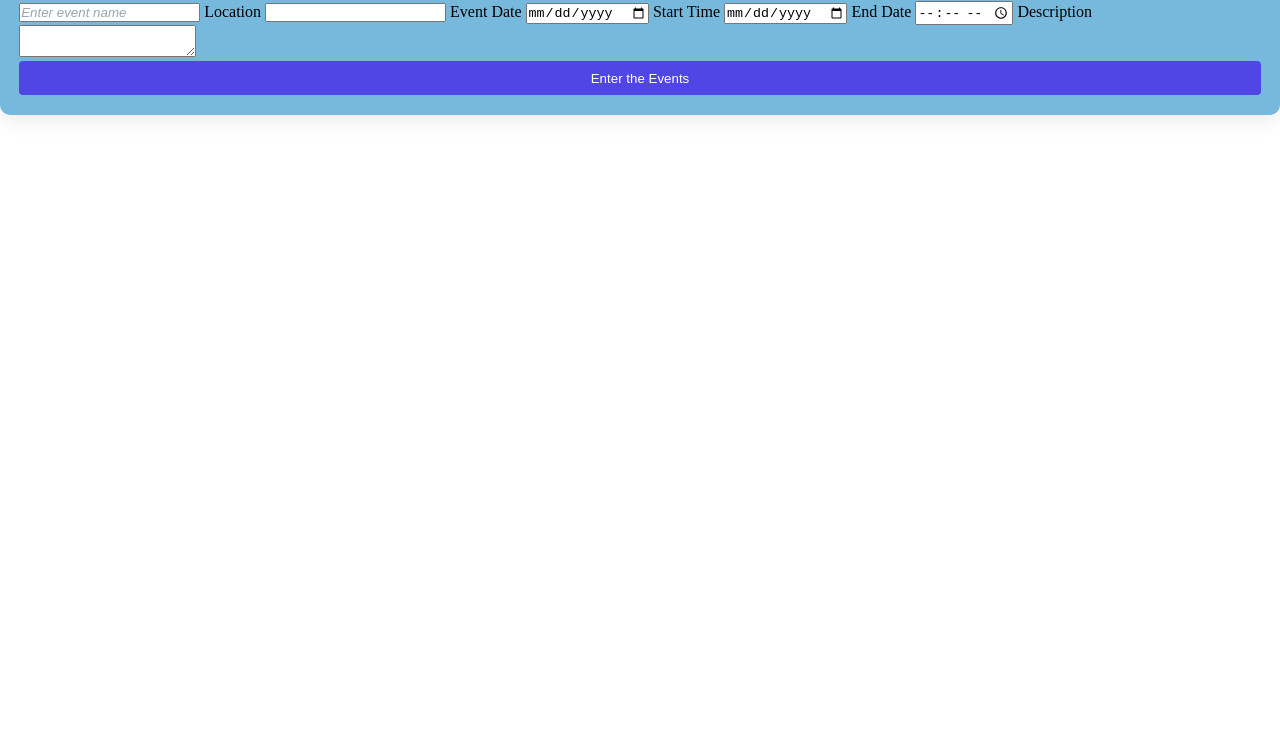
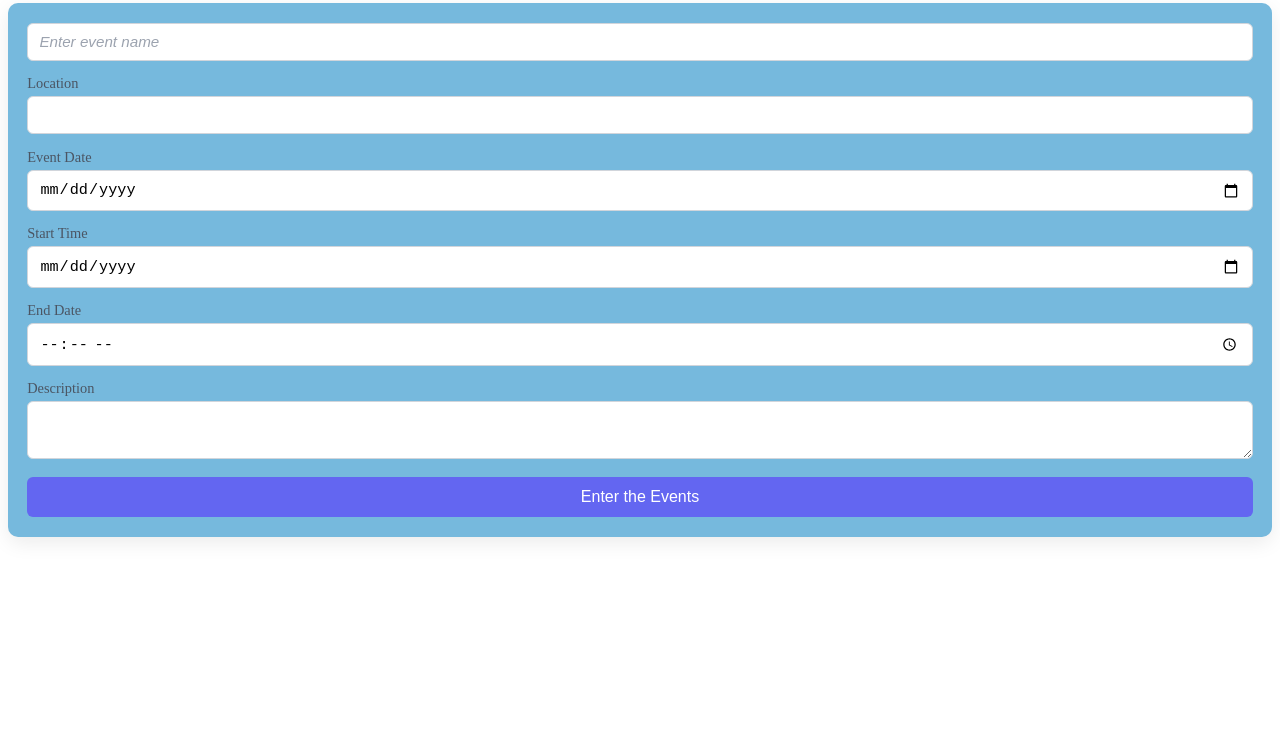
Before and after one commit to bh-official/fullstack-community-events-hub, a website built with Vite: page client/index.html in a window 1280 px wide. Shown: the part 71-800 px from the top of the page. Built offline with nearby package versions, Linux system fonts and the light colour scheme; no server answers.

Commit message:
form close

```diff
--- a/client/src/style.css
+++ b/client/src/style.css
@@ -1,6 +1,6 @@
 * {
-  margin: 0px;
-  padding: 0px;
+ /* margin: 0px;
+  padding: 0px; */
   box-sizing: border-box;
 }
 
@@ -11,12 +11,16 @@ h1{
   margin-bottom: 1.2rem;
   color: #1f2937;
   letter-spacing: 0.5px;
+
+
+  /* Form container */
 }
 form {
   background: #76b9dd;
   padding: 1.2rem;
   border-radius: 10px;
   box-shadow: 0 6px 20px rgba(0, 0, 0, 0.08);
+  }
 
 form label {
   display: block;
```
